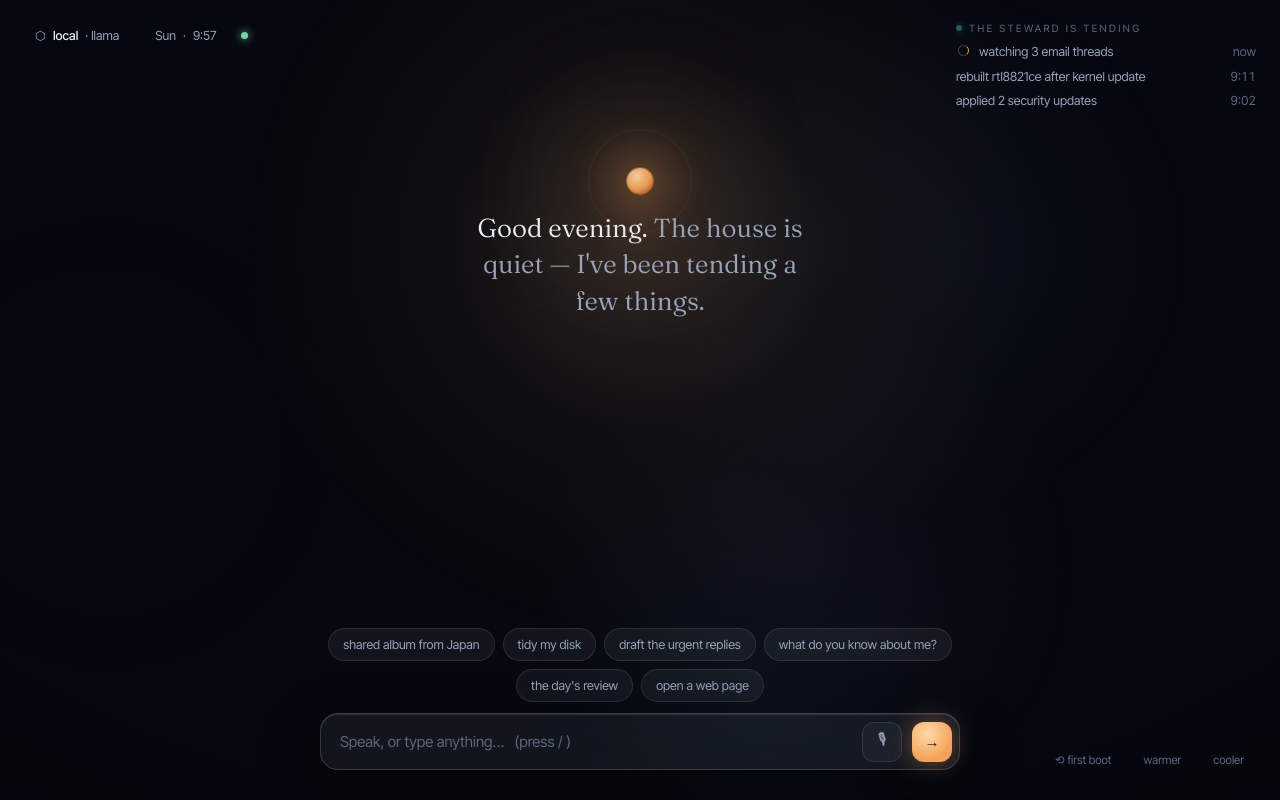
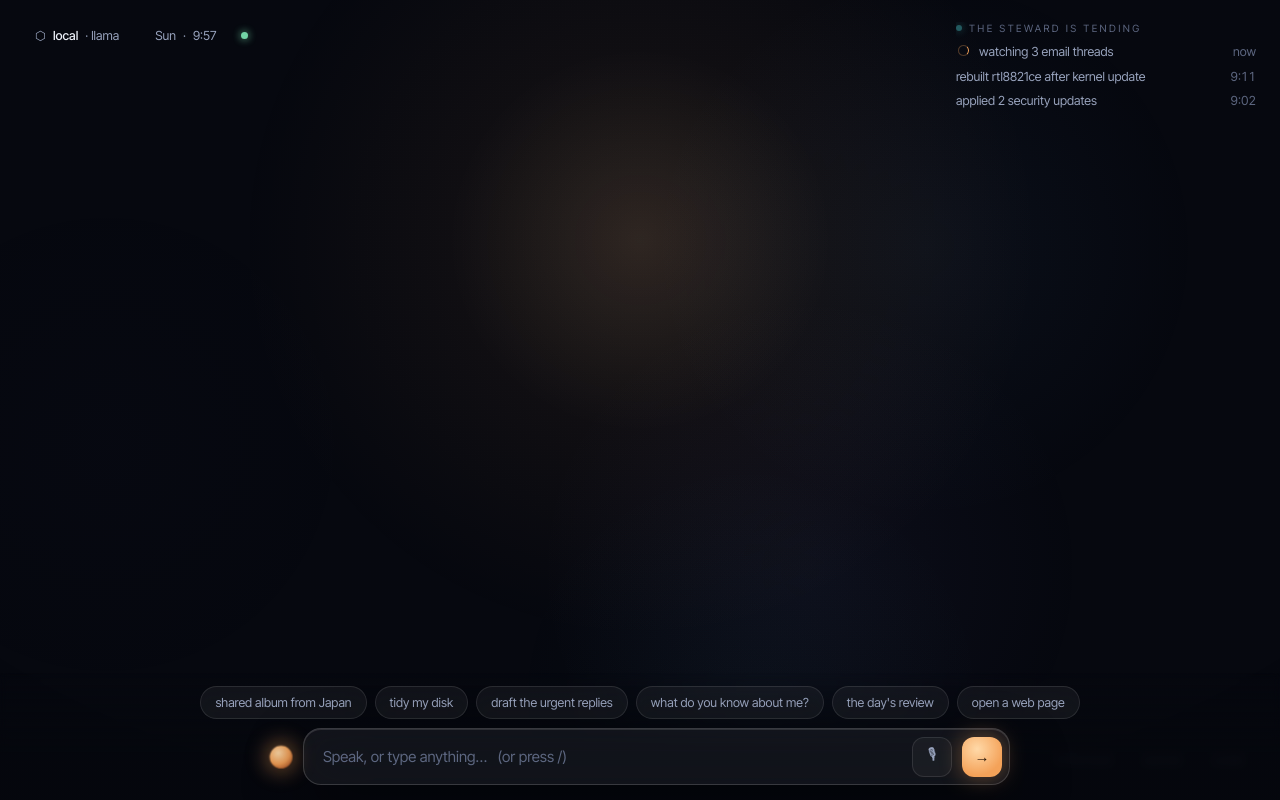
Before and after one commit to WolfurX/hearth-os, a plain HTML site: page mockup/the-hearth.html in a window 1280 px wide. Drawn offline with Linux system fonts and the light colour scheme.

Commit message:
Move first contact to a persistent bottom bar; clear the desktop centre for wallpaper

```diff
--- a/mockup/the-hearth.html
+++ b/mockup/the-hearth.html
@@ -76,6 +76,13 @@
   .bar:focus-within{border-color:rgba(244,162,89,.5)}
   .bar input{flex:1;background:transparent;border:0;outline:0;color:var(--ink);font-family:inherit;font-size:15px;padding:11px 0}
   .bar input::placeholder{color:var(--faint)}
+  /* persistent contact bar — the centre stays clean for the user's wallpaper */
+  .intent.combar{left:0;right:0;bottom:0;width:auto;transform:none;z-index:999;gap:9px;padding:13px 16px 15px;background:linear-gradient(to top,rgba(5,7,13,.9) 35%,rgba(5,7,13,0));backdrop-filter:blur(4px);-webkit-backdrop-filter:blur(4px);pointer-events:none}
+  .intent.combar>*{pointer-events:auto}
+  .combar-row{display:flex;align-items:center;gap:11px;width:min(740px,94vw)}
+  .combar-row .presence.sm{width:22px;height:22px;flex:none;cursor:pointer}
+  .combar-row .presence.sm .core{box-shadow:0 0 20px 5px rgba(244,162,89,.4)}
+  .combar-row .bar{flex:1}
   .ib{width:40px;height:40px;border-radius:12px;border:1px solid var(--line);background:rgba(255,255,255,.04);color:var(--muted);cursor:pointer;font-size:15px;display:grid;place-items:center;transition:.15s;flex:none}
   .ib:hover{color:var(--warm);border-color:rgba(244,162,89,.5)}
   .ib.send{background:radial-gradient(circle at 38% 30%,var(--warm-hot),var(--warm) 70%);color:#2a1708;border:0;box-shadow:0 0 22px rgba(244,162,89,.4)}
@@ -303,12 +310,7 @@
       <span class="heart" title="all well"></span>
     </div>
 
-    <div class="hearth">
-      <div class="presence" id="presence"><span class="halo"></span><span class="halo b"></span><span class="core"></span></div>
-      <div class="hline" id="hline">Good evening.<span class="soft"> The house is quiet — I've been tending a few things.</span></div>
-    </div>
-
-    <div class="intent" id="intent">
+    <div class="intent combar" id="intent">
       <div class="chips" id="chips">
         <button class="chip" data-i="japan">shared album from Japan</button>
         <button class="chip" data-i="disk">tidy my disk</button>
@@ -317,7 +319,10 @@
         <button class="chip" data-i="evening">the day's review</button>
         <button class="chip" data-i="browser">open a web page</button>
       </div>
-      <div class="bar"><input id="say" placeholder="Speak, or type anything…   (press / )" aria-label="intent" /><button class="ib" id="mic">🎙</button><button class="ib send" id="send">→</button></div>
+      <div class="combar-row">
+        <div class="presence sm" id="presence" title="tap to speak — or press /"><span class="halo"></span><span class="core"></span></div>
+        <div class="bar"><input id="say" placeholder="Speak, or type anything…   (or press /)" aria-label="intent" /><button class="ib" id="mic">🎙</button><button class="ib send" id="send">→</button></div>
+      </div>
     </div>
 
     <div class="dock" id="dock"></div>
```
